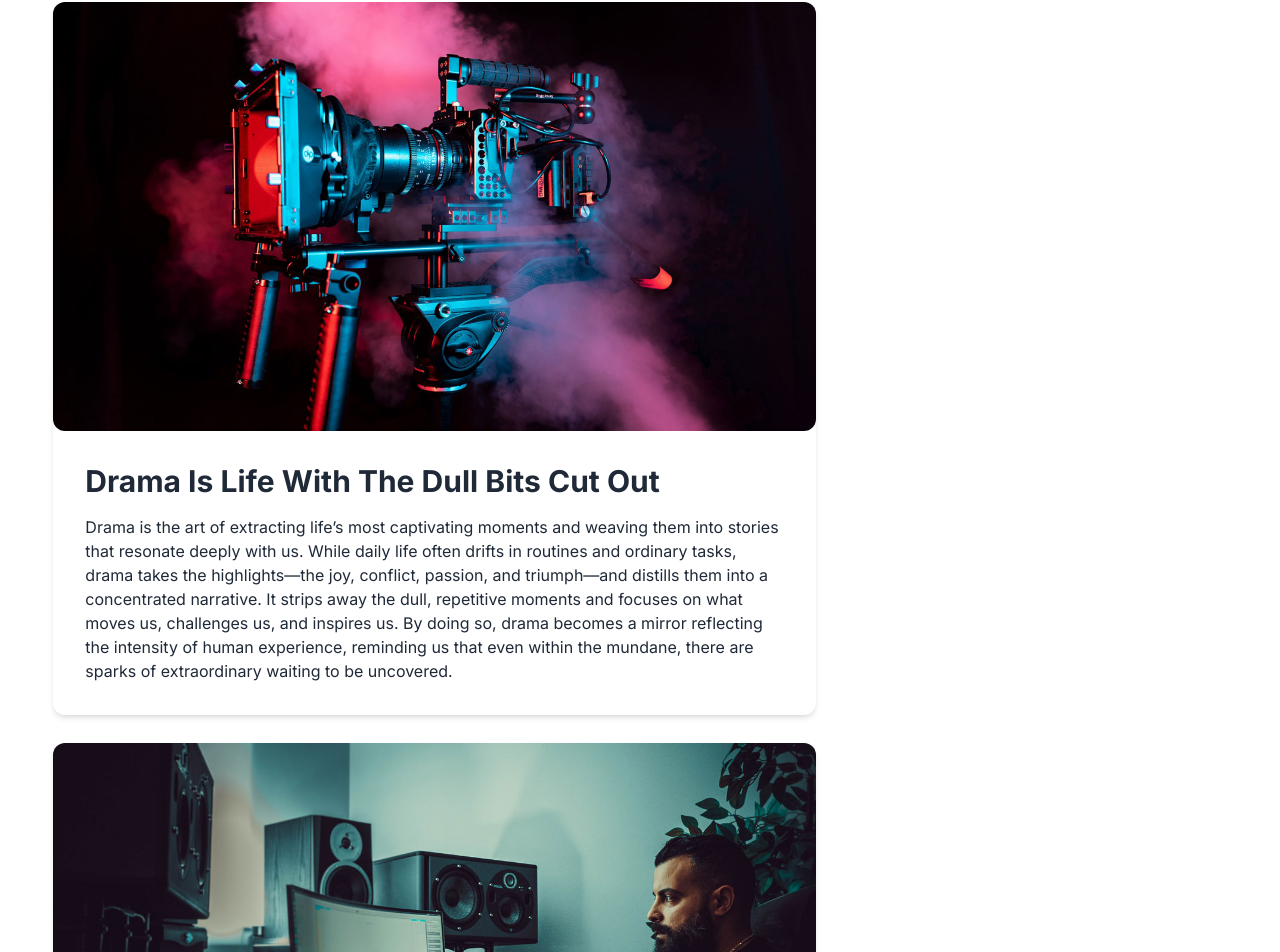
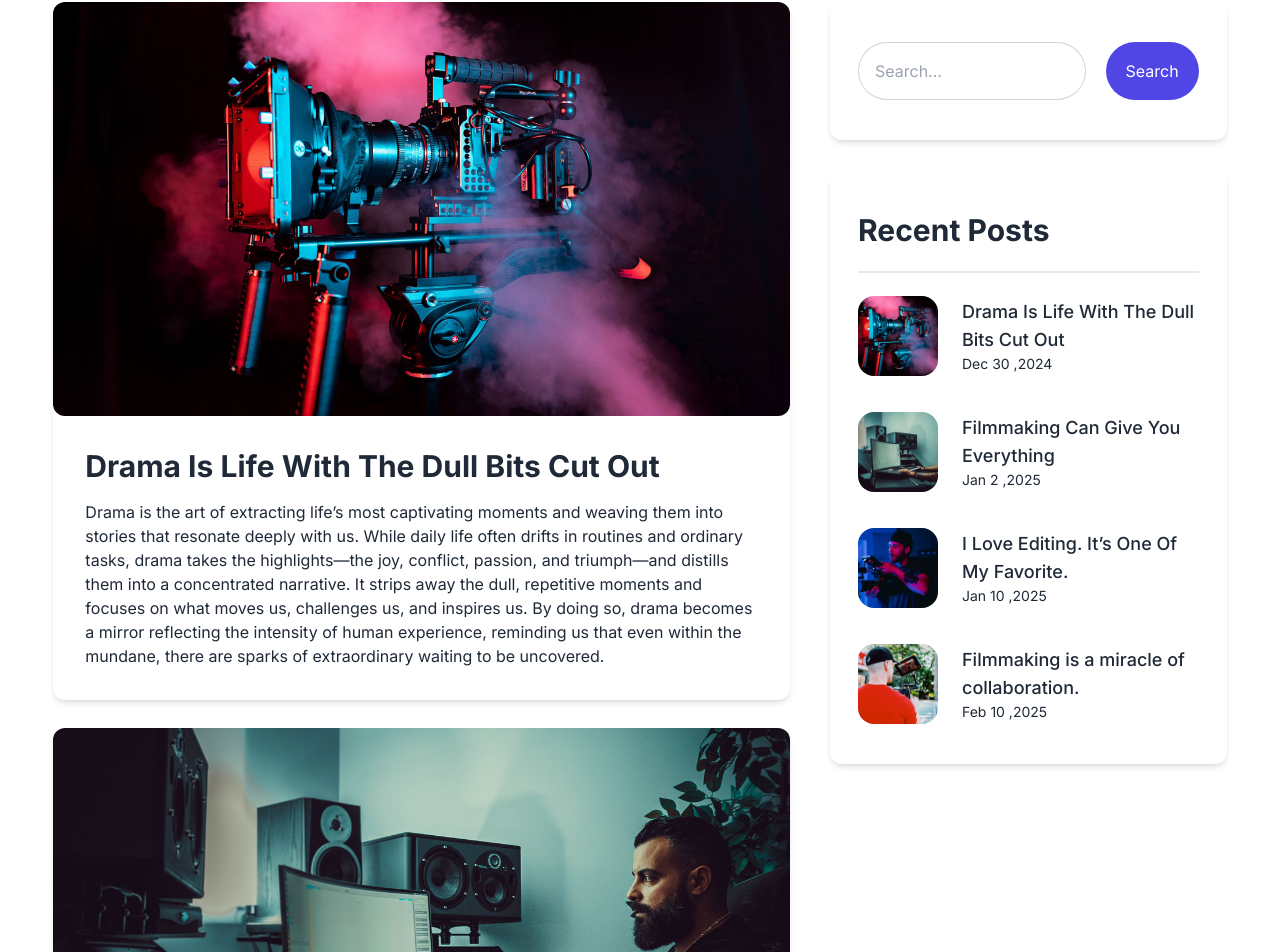
Before and after one commit to MukitHossen7/B10A10-Movie-Protal, a React (Vite) app: page /blog in a window 1280 px wide. Shown: the part 590-1542 px from the top of the page. Built offline with nearby package versions, Linux system fonts and the light colour scheme; no server answers.

Commit message:
Blog page recent posts is complete

```diff
--- a/src/Pages/Blog/Blog.jsx
+++ b/src/Pages/Blog/Blog.jsx
@@ -20,7 +20,7 @@ const Blog = () => {
           </div>
         </div>
       </div>
-      <div className="mt-7">
+      <div className="mt-7 flex flex-col lg:flex-row gap-10">
         <div className="w-full lg:w-[65%] flex flex-col gap-7">
           <div className="bg-white dark:bg-gray-800/50 shadow-md rounded-xl">
             <img src={img5} className="rounded-xl"></img>
@@ -106,7 +106,92 @@ const Blog = () => {
             </div>
           </div>
         </div>
-        <div className="w-full lg:w-[30%]"></div>
+        <div className="w-full lg:w-[35%] flex flex-col gap-8">
+          <div className="bg-white dark:bg-gray-800/50 shadow-md rounded-xl px-7 flex py-10 space-x-5">
+            <input
+              type="text"
+              placeholder="Search..."
+              className="input input-bordered w-full max-w-xs py-7 dark:bg-gray-700 rounded-full"
+            />
+            <button className=" bg-indigo-600 py-4 px-5 rounded-full text-white">
+              Search
+            </button>
+          </div>
+          <div className="bg-white dark:bg-gray-800/50 shadow-md rounded-xl py-10 px-7">
+            <h2 className="text-2xl md:text-3xl font-bold">Recent Posts</h2>
+            <div className="divider"></div>
+            <div className="flex flex-col gap-9">
+              <div>
+                <div className="flex items-center gap-6">
+                  <img
+                    src={img5}
+                    alt="image"
+                    className="w-20 h-20 rounded-2xl object-cover"
+                  />
+                  <div>
+                    <h3 className="text-sm md:text-lg font-medium">
+                      Drama Is Life With The Dull Bits Cut Out
+                    </h3>
+                    <p className="text-xs md:text-sm dark:text-gray-400">
+                      Dec 30 ,2024
+                    </p>
+                  </div>
+                </div>
+              </div>
+              <div>
+                <div className="flex items-center gap-6">
+                  <img
+                    src={img4}
+                    alt="image"
+                    className="w-20 h-20 rounded-2xl object-cover"
+                  />
+                  <div>
+                    <h3 className="text-sm md:text-lg font-medium">
+                      Filmmaking Can Give You Everything
+                    </h3>
+                    <p className="text-xs md:text-sm dark:text-gray-400">
+                      Jan 2 ,2025
+                    </p>
+                  </div>
+                </div>
+              </div>
+              <div>
+                <div className="flex items-center gap-6">
+                  <img
+                    src={img3}
+                    alt="image"
+                    className="w-20 h-20 rounded-2xl object-cover"
+                  />
+                  <div>
+                    <h3 className="text-sm md:text-lg font-medium">
+                      I Love Editing. It’s One Of My Favorite.
+                    </h3>
+                    <p className="text-xs md:text-sm dark:text-gray-400">
+                      Jan 10 ,2025
+                    </p>
+                  </div>
+                </div>
+              </div>
+              <div>
+                <div className="flex items-center gap-6">
+                  <img
+                    src={img2}
+                    alt="image"
+                    className="w-20 h-20 rounded-2xl object-cover"
+                  />
+                  <div>
+                    <h3 className="text-sm md:text-lg font-medium">
+                      Filmmaking is a miracle of collaboration.
+                    </h3>
+                    <p className="text-xs md:text-sm dark:text-gray-400">
+                      Feb 10 ,2025
+                    </p>
+                  </div>
+                </div>
+              </div>
+            </div>
+          </div>
+        </div>
       </div>
     </div>
   );
```
